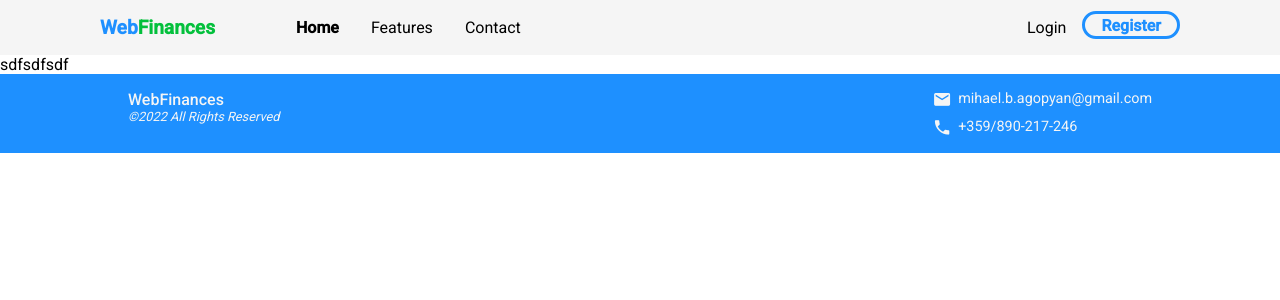
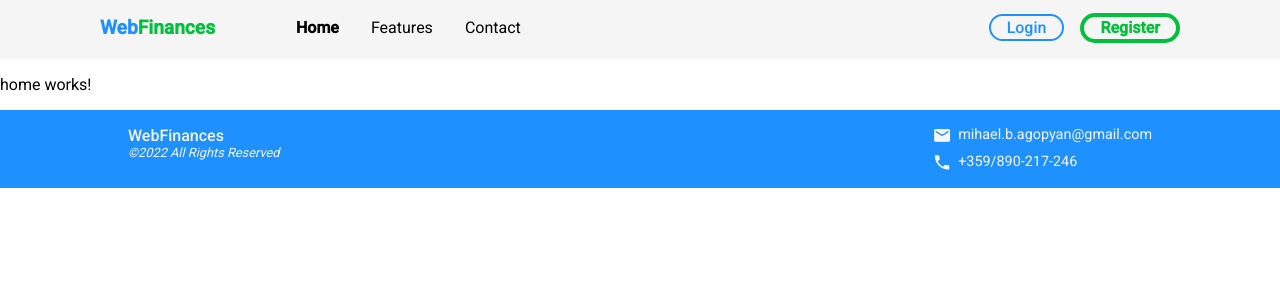
Before and after one commit to magopyan/WebFinances-FrontEnd, an Angular app: page / in a window 1280 px wide. Shown: the top 300 px of the page. Built offline with nearby package versions, Linux system fonts and the light colour scheme.

Commit message:
Improved Navigation Bar - now each link is underlined on hover; improved Login and Register buttons; initialized routing

```diff
--- a/src/app/app.component.html
+++ b/src/app/app.component.html
@@ -1,3 +1,3 @@
 <app-navbar-anon></app-navbar-anon>
-sdfsdfsdf
+<router-outlet></router-outlet>
 <app-footer></app-footer>
--- a/src/app/app.module.ts
+++ b/src/app/app.module.ts
@@ -2,24 +2,32 @@ import { NgModule } from '@angular/core';
 import { BrowserModule } from '@angular/platform-browser';
 import { FontAwesomeModule } from '@fortawesome/angular-fontawesome';
 import { MatIconModule } from '@angular/material/icon';
+import { NoopAnimationsModule } from '@angular/platform-browser/animations';
+import { Routes, RouterModule, Router } from '@angular/router';
 
 import { AppComponent } from './app.component';
 import { FooterComponent } from './components/footer/footer.component';
-import { NoopAnimationsModule } from '@angular/platform-browser/animations';
 import { NavbarAnonComponent } from './components/navbar-anon/navbar-anon.component';
+import { HomeComponent } from './components/home/home.component';
 
+
+const appRoutes: Routes = [
+  {path: '', component: HomeComponent}
+]
 
 @NgModule({
   declarations: [
     AppComponent,
     FooterComponent,
-    NavbarAnonComponent
+    NavbarAnonComponent,
+    HomeComponent
   ],
   imports: [
     BrowserModule,
     FontAwesomeModule,
     MatIconModule,
-    NoopAnimationsModule
+    NoopAnimationsModule,
+    RouterModule.forRoot(appRoutes, { enableTracing: true })
   ],
   providers: [],
   bootstrap: [AppComponent]
--- a/src/app/components/footer/footer.component.html
+++ b/src/app/components/footer/footer.component.html
@@ -7,7 +7,6 @@
         <address>
             <p class="email"><mat-icon class="icon">email</mat-icon>mihael.b.agopyan@gmail.com</p>
             <p class="phone"><mat-icon class="icon">phone</mat-icon>+359/890-217-246</p>
-            <i class="fa-regular fa-phone"></i>
         </address>
     </div>
 </footer>
--- /dev/null
+++ b/src/app/components/home/home.component.html
@@ -0,0 +1 @@
+<p>home works!</p>
--- /dev/null
+++ b/src/app/components/home/home.component.ts
@@ -0,0 +1,15 @@
+import { Component, OnInit } from '@angular/core';
+
+@Component({
+  selector: 'app-home',
+  templateUrl: './home.component.html',
+  styleUrls: ['./home.component.scss']
+})
+export class HomeComponent implements OnInit {
+
+  constructor() { }
+
+  ngOnInit(): void {
+  }
+
+}
--- a/src/app/components/navbar-anon/navbar-anon.component.html
+++ b/src/app/components/navbar-anon/navbar-anon.component.html
@@ -1,7 +1,7 @@
 <div class="navbar navbar-anon">
     <div class="container">
         <a class="logo"
-           href="#">Web<span>Finances</span></a>
+           routerLink="/">Web<span>Finances</span></a>
 
         <mat-icon (click)="onToggleHamburger()"
                   id="mobile-menu-open"
@@ -13,14 +13,14 @@
                       class="mobile-menu mobile-menu-exit">close</mat-icon>
 
             <ul class="left-nav">
-                <li class="current"><a href="#">Home</a></li>
-                <li><a href="#">Features</a></li>
-                <li><a href="#">Contact</a></li>
+                <div class="item-container"><li><a routerLink="/" routerLinkActive="active-link">Home</a></li></div>
+                <div class="item-container"><li><a routerLink="/">Features</a></li></div>
+                <div class="item-container"><li><a routerLink="/">Contact</a></li></div>
             </ul>
 
             <ul class="right-nav">
-                <li><a href="#">Login</a></li>
-                <li class="register"><a href="#">Register</a></li>
+                <div class="item-container login-container"><li class="login"><a routerLink="/">Login</a></li></div>
+                <div class="item-container register-container"><li class="register"><a routerLink="/">Register</a></li></div>
             </ul>
         </nav>
     </div>
--- a/src/app/components/navbar-anon/navbar-anon.component.scss
+++ b/src/app/components/navbar-anon/navbar-anon.component.scss
@@ -1,13 +1,34 @@
+
+.active-link {
+    font-weight: bold;
+}
+
 .navbar {
     background-color: var(--primary-light);
-    padding: 1rem;
+    //padding: 1rem;
 
     .container {
         display: flex;
         place-content: space-between;
     }
 
+    .item-container {
+        padding: 1rem 0;
+
+        &:hover {
+            box-shadow: inset 0 -3px 0 var(--primary-blue);
+            //border-bottom: 3px solid var(--primary-blue);
+        }
+    }
+
+    .register-container {
+        &:hover {
+            box-shadow: inset 0 -3px 0 var(--text-green);
+        }
+    }
+
     .logo {
+        padding: 1rem 0;
         font-weight: bold;
         color: var(--primary-blue);
         font-size: 1.2rem;
@@ -29,6 +50,10 @@ nav {
 .hamburger-menu {
     // not existing in HTML
    display: block;
+}
+
+.mobile-menu-open {
+    margin: 1rem;
 }
 
 .mobile-menu-exit {
@@ -60,9 +85,9 @@ nav {
             font-size: 1.3em;
             text-align: right;
 
-            &:hover {
-                font-weight: bold;
-            }
+            // &:hover {
+            //     font-weight: bold;
+            // }
         }
     }
 }
@@ -107,20 +132,34 @@ nav {
             margin: 0;
         }
 
-        li.current a {
-            font-weight: bold;
+        .login-container {
+            margin-top: 0.1rem;
+            margin-right: 1rem;
+        }
+
+        li.login a {
+            font-weight: 500;
+            color: var(--primary-blue);
+            border: 2px solid var(--primary-blue);
+            border-radius: 30px;
+            margin-top: -0.2rem;
+
+            &:hover {
+                //color: var(--primary-light);
+                background: var(--primary-white-blue2);
+            }
         }
 
         li.register a {
-            font-weight: bold;
-            color: var(--primary-blue);
-            border: 3px solid var(--primary-blue);
-            border-radius: 8rem;
-            margin-top: -.3rem;
+            font-weight: 600;
+            color: var(--text-green);
+            border: 4px solid var(--text-green);
+            border-radius: 30px;
+            margin-top: -0.2rem;
 
             &:hover {
                 color: var(--primary-light);
-                background: var(--primary-blue);
+                background: var(--text-green);
             }
         }
     }
--- a/src/styles.scss
+++ b/src/styles.scss
@@ -6,6 +6,8 @@
     --text-green: #03C03C;
     --primary-green: #AAF0D1;
     --primary-white-blue: #EDF3FB;
+    --primary-white-blue2: #dceafc;
+    --light-blue: #C4D9E8;
     --primary-dark: #202D2E;
     --primary-light: #F5F5F5;
 }
```
Also changed, not shown: src/app/components/home/home.component.scss (added), 1 other file (tests, documents, lock files or other folders).
